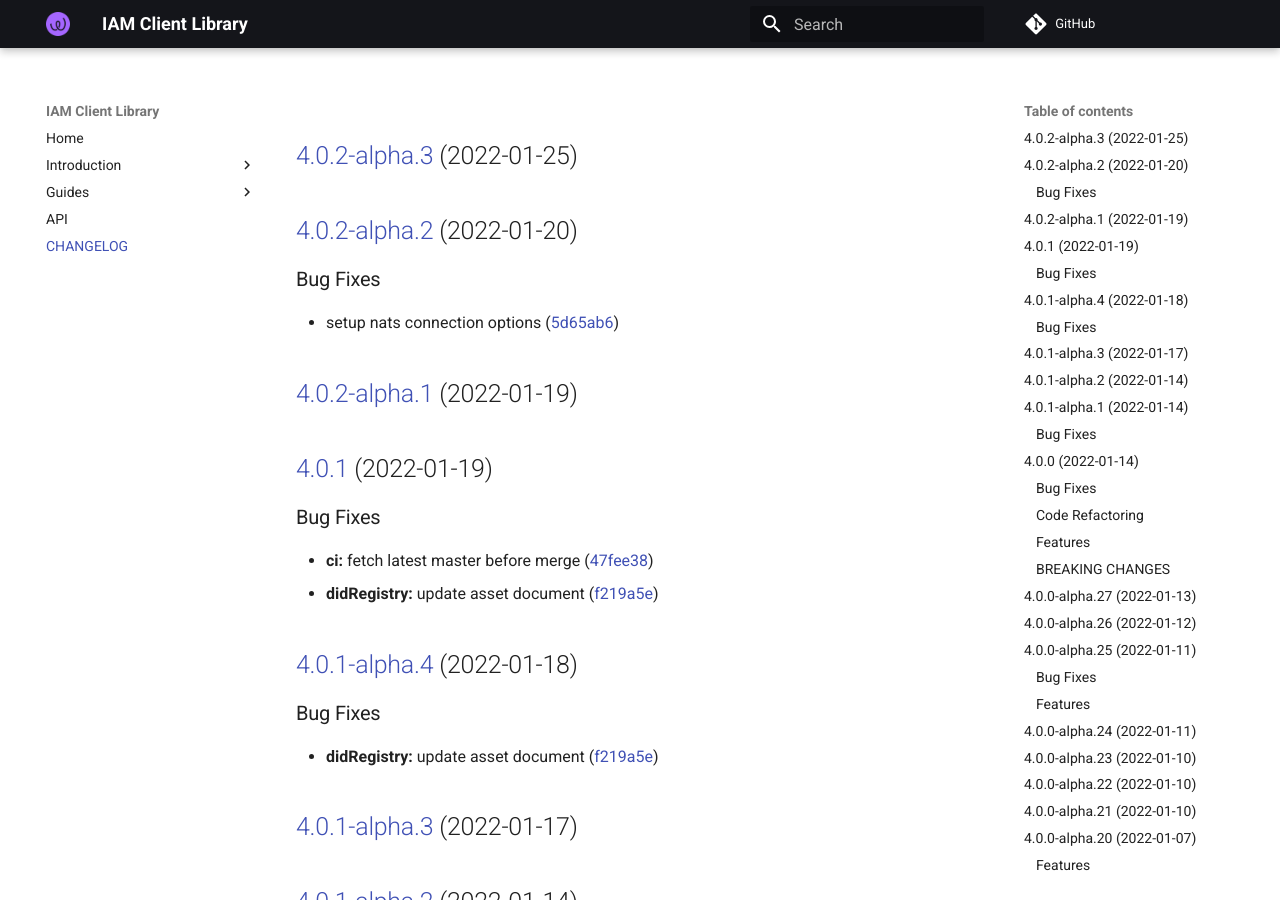
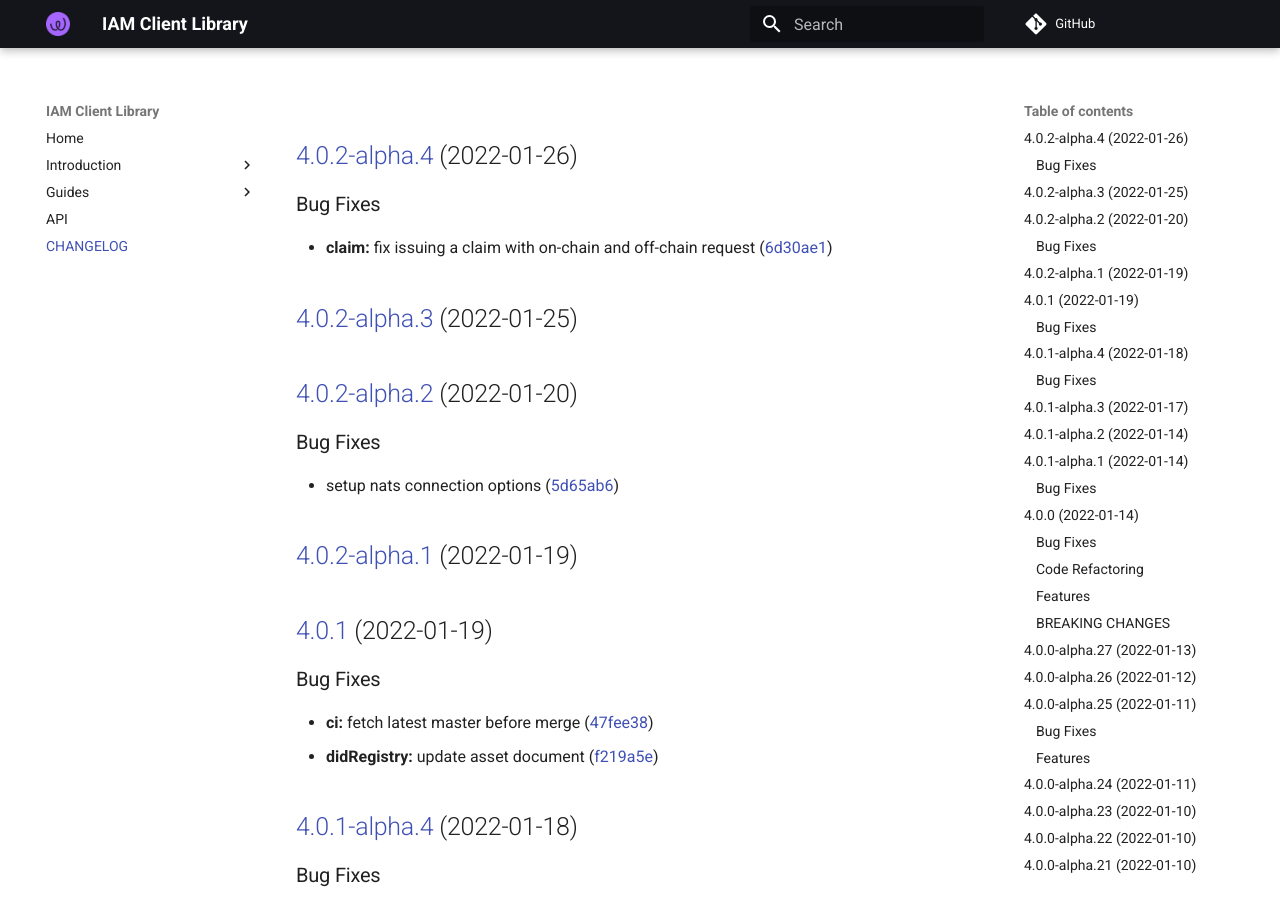
Before and after one commit to energywebfoundation/iam-client-lib, an MkDocs documentation site: the page built from docs/CHANGELOG.md, in a window 1280 px wide and 900 px high. Built offline with MkDocs 1.6.1 and Material for MkDocs 9.7.7, drawn with Linux system fonts in a browser that asks for light colours; comment, search, counter and statistics services are not loaded.

Commit message:
chore(release): 4.0.2-alpha.4 [skip ci]
## [4.0.2-alpha.4](https://github.com/energywebfoundation/iam-client-lib/compare/v4.0.2-alpha.3...v4.0.2-alpha.4) (2022-01-26)

### Bug Fixes

* **claim:** fix issuing a claim with on-chain and off-chain request ([6d30ae1](https://github.com/energywebfoundation/iam-client-lib/commit/6d30ae10b60913f4311c4ceb1569e8ecb8b7a4f9))

```diff
--- a/docs/CHANGELOG.md
+++ b/docs/CHANGELOG.md
@@ -1,3 +1,10 @@
+## [4.0.2-alpha.4](https://github.com/energywebfoundation/iam-client-lib/compare/v4.0.2-alpha.3...v4.0.2-alpha.4) (2022-01-26)
+
+
+### Bug Fixes
+
+* **claim:** fix issuing a claim with on-chain and off-chain request ([6d30ae1](https://github.com/energywebfoundation/iam-client-lib/commit/6d30ae10b60913f4311c4ceb1569e8ecb8b7a4f9))
+
 ## [4.0.2-alpha.3](https://github.com/energywebfoundation/iam-client-lib/compare/v4.0.2-alpha.2...v4.0.2-alpha.3) (2022-01-25)
 
 ## [4.0.2-alpha.2](https://github.com/energywebfoundation/iam-client-lib/compare/v4.0.2-alpha.1...v4.0.2-alpha.2) (2022-01-20)
--- a/package.json
+++ b/package.json
@@ -1,6 +1,6 @@
 {
   "name": "iam-client-lib",
-  "version": "4.0.2-alpha.3",
+  "version": "4.0.2-alpha.4",
   "description": "Library for Decentralized Identity and Access Management",
   "main": "dist/index.js",
   "module": "dist/index.esm.js",
```
